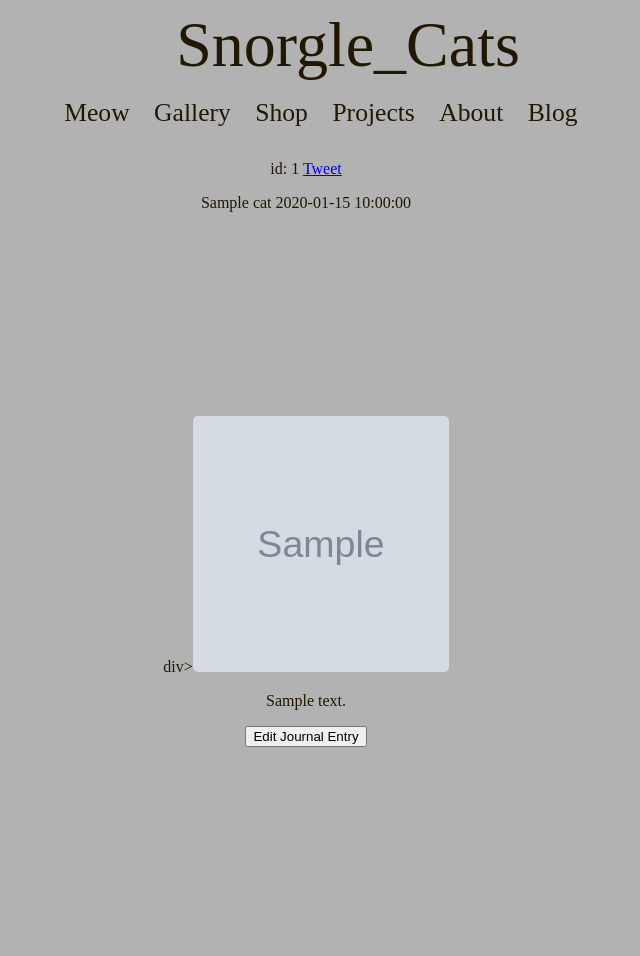
After one commit to Woojgh/PeerMid, a Python web app: template PeerMid/PeerMid/templates/cat_view.jinja2 in a window 1280 px wide. The commit adds this page. Shown: the whole page, without its empty margins (334-974 px from the left). Run offline with Jinja, Linux system fonts and the light colour scheme; the template is opened without the code that fills it: most values are stand-ins (such as "Sample title", 1, 10 or a date in 2020); some libraries are stand-ins or nearby versions.

Commit message:
adding stuff

```diff
--- a/PeerMid/PeerMid/__init__.py
+++ b/PeerMid/PeerMid/__init__.py
@@ -6,7 +6,7 @@ def main(global_config, **settings):
     """
     config = Configurator(settings=settings)
     config.include('pyramid_jinja2')
-    # config.include('.models')
+    config.include('.models')
     config.include('.routes')
     config.include('.views')
     config.add_static_view(name='static', path='PeerMid:static')
--- a/PeerMid/PeerMid/routes.py
+++ b/PeerMid/PeerMid/routes.py
@@ -1,4 +1,4 @@
 def includeme(config):
     config.add_static_view('static', 'static', cache_max_age=3600)
     config.add_route('home', '/')
-    config.add_route('detail', '/cat/{id:\d+}')
+    config.add_route('cat_view', '/cat/{id:\d+}')
--- a/PeerMid/PeerMid/static/PeerMid/modules.css
+++ b/PeerMid/PeerMid/static/PeerMid/modules.css
@@ -146,12 +146,9 @@
 }
 
 .list_item {
+  border-radius:5px;
   height:20vw;
-  width: 20vw;
-}
-
-.list_image {
-  height:10vw;
+  margin:auto;
   width: 20vw;
 }
 
--- a/PeerMid/PeerMid/templates/cat_list.jinja2
+++ b/PeerMid/PeerMid/templates/cat_list.jinja2
@@ -4,7 +4,7 @@
     {% for cat in cats %}
         <div><a href="{{ cat.image }}"><img class="list_item" src="{{ cat.image }}"></a></div>
         <article class="list_item">
-            <h3><a href="{{ request.route_url('detail', id=cat.id) }}">{{ cat.category }}</a></h3>
+            <h3><a href="{{ request.route_url('cat_view', id=cat.id) }}">{{ cat.category }}</a></h3>
             <hr />
             <p>Created <strong>{{ cat.creation_date }}</strong></p>
             <p>Amount: {{ cat.amount }}</p>
--- /dev/null
+++ b/PeerMid/PeerMid/templates/cat_view.jinja2
@@ -0,0 +1,14 @@
+{% extends "layout.jinja2" %}
+{% block create %}
+    <article class="list_item">
+        <p>id: {{ cat.id }} <a href="https://twitter.com/share" class="twitter-share-button" data-show-count="false">Tweet</a><script async src="//platform.twitter.com/widgets.js" charset="utf-8"></script></p>
+        <p class="cat-title">{{ cat.title }} {{ cat.creation_date }}</p>
+    </article>
+    div><img class="list_item" src="{{ cat.image }}"></div>
+    <article class="list_item">
+        <p>{{ cat.body }}</p>
+        <form method="POST">
+            <button type="submit">Edit Journal Entry</button>
+        </form>
+    </article>
+{% endblock %}
--- a/PeerMid/PeerMid/templates/layout.jinja2
+++ b/PeerMid/PeerMid/templates/layout.jinja2
@@ -1,7 +1,6 @@
 <!DOCTYPE html>
 <html lang="en">
   <head>
-    <link href="{{ request.static_path('PeerMid:static/style.css') }}" rel="stylesheet" />
     <link rel="stylesheet" type="text/css" href="/static/PeerMid/base.css">
     <link rel="stylesheet" type="text/css" href="/static/PeerMid/layouts.css">
     <link rel="stylesheet" type="text/css" href="/static/PeerMid/modules.css">
--- a/PeerMid/setup.py
+++ b/PeerMid/setup.py
@@ -22,6 +22,7 @@ requires = [
     'ipython',
     'pyramid_ipython',
     'tox',
+    'psycopg2',
 ]
 
 tests_require = [
@@ -57,7 +58,7 @@ setup(
             'main = PeerMid:main',
         ],
         'console_scripts': [
-            'initialize_PeerMid_db = PeerMid.scripts.initializedb:main',
+            'initdb = PeerMid.scripts.initializedb:main',
         ],
     },
 )
```
Also changed, not shown: PeerMid/PeerMid/models/Cat.py (added, +28 -0 lines), PeerMid/PeerMid/views/default.py (+21 -0 lines), PeerMid/PeerMid/views/home.html (deleted, +0 -12 lines), PeerMid/PeerMid.sqlite (added).
